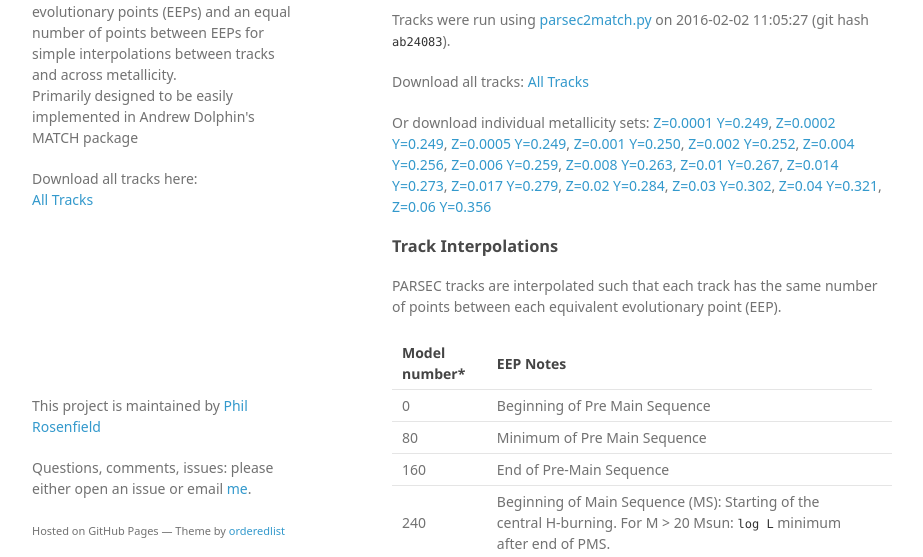
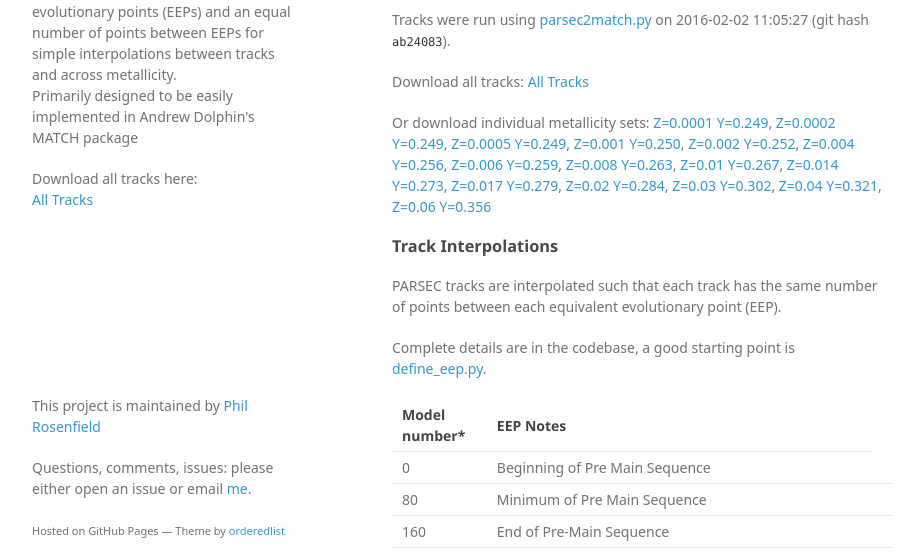
Before and after one commit to philrosenfield/padova_tracks, a plain HTML site: page index.html in a window 1280 px wide. Shown: the part 190-747 px from the top of the page, without its empty margins (178-1101 px from the left). Drawn offline with Linux system fonts and the light colour scheme; a web font is replaced by a local one.

Commit message:
Update index.html

```diff
--- a/index.html
+++ b/index.html
@@ -49,7 +49,7 @@
 <h3>
 <a id="how-tracks-made" class="anchor" href="#how-tracks-made" aria-hidden="true"><span aria-hidden="true" class="octicon octicon-link"></span></a>Track Interpolations</h3>
 
-<p> PARSEC tracks are interpolated such that each track has the same number of points between each equivalent evolutionary point (EEP).</p>
+<p> PARSEC tracks are interpolated such that each track has the same number of points between each equivalent evolutionary point (EEP).</p> <p>Complete details are in the codebase, a good starting point is <a href="https://github.com/philrosenfield/padova_tracks/blob/master/eep/define_eep.py">define_eep.py</a>.</p>
 <table>
 <thead>
 <tr>
```
